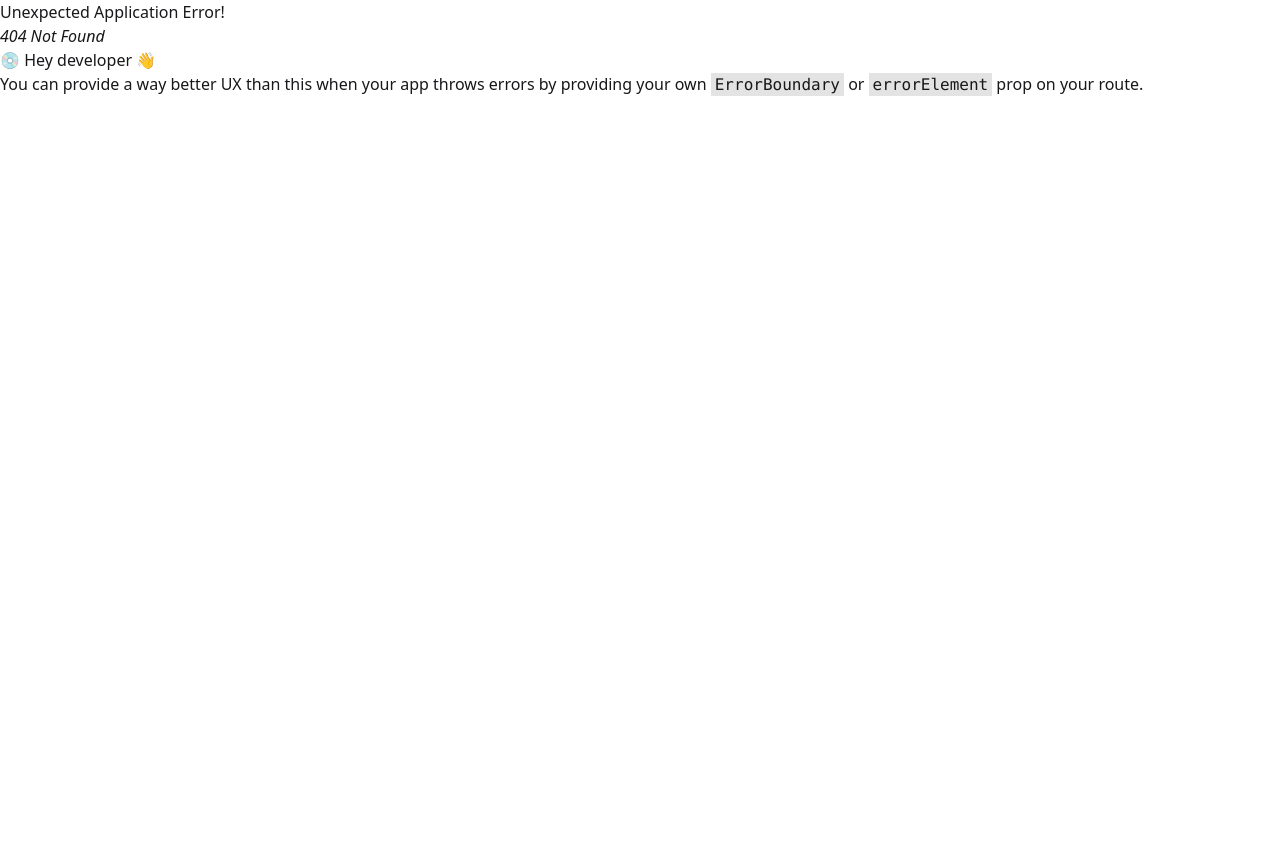
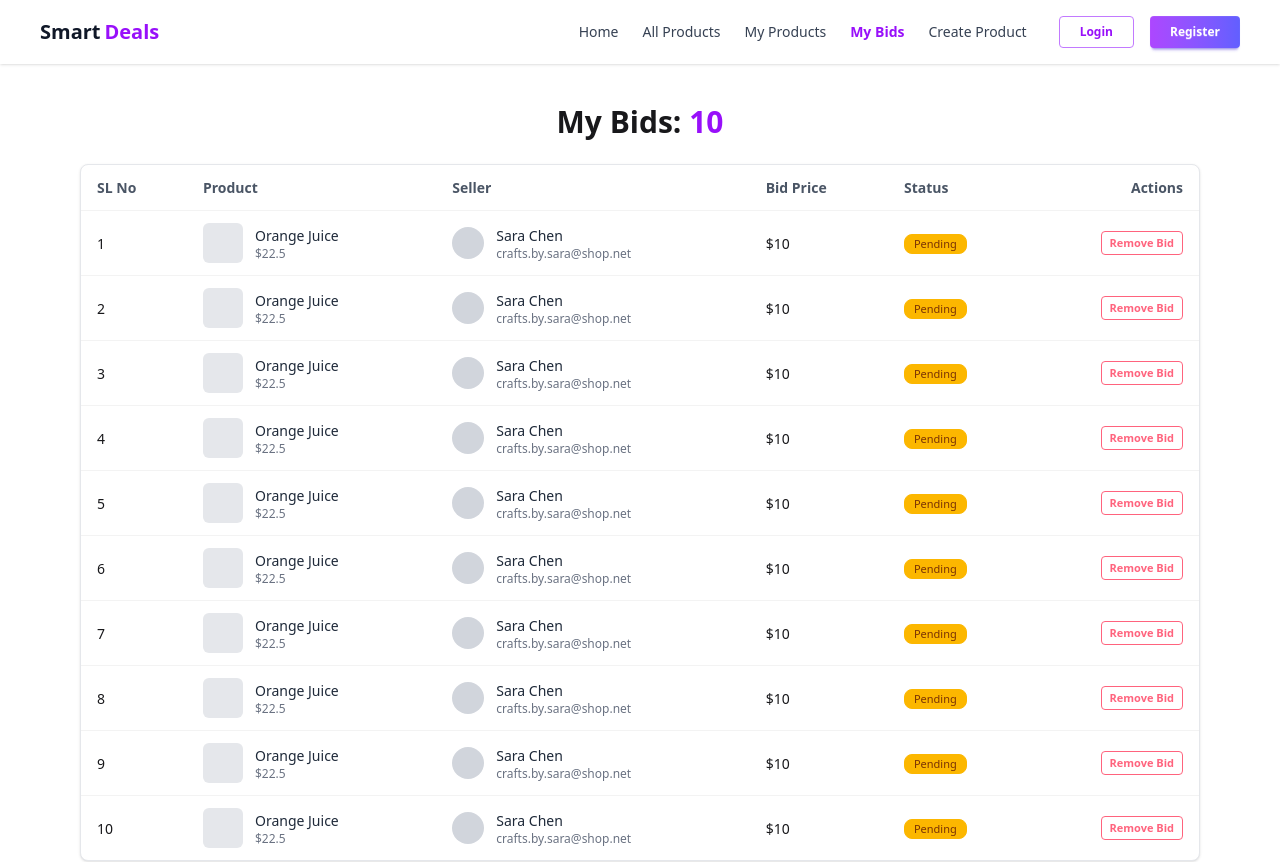
Before and after one commit to Zihan231/Smart-Deals, a React (Vite) app: page /my-bids in a window 1280 px wide. Before the commit this address had no page. Shown: the top 862 px of the page. Before the commit the page ends 800 px from the top, so only its background shows below. Built offline with nearby package versions, Linux system fonts and the light colour scheme.

Commit message:
My bids Done

```diff
--- a/src/components/MyBids/MyBids.jsx
+++ b/src/components/MyBids/MyBids.jsx
@@ -1,11 +1,94 @@
-import React from 'react';
+import React from "react";
 
 const MyBids = () => {
-    return (
-        <div>
+  // dummy data for design only
+  const bids = Array.from({ length: 10 }, (_, i) => ({
+    id: i + 1,
+    product: "Orange Juice",
+    price: "$10",
+    status: "Pending",
+    seller: {
+      name: "Sara Chen",
+      email: "crafts.by.sara@shop.net",
+    },
+  }));
 
+  return (
+    <section className="max-w-6xl mx-auto px-4 py-10">
+      {/* Heading */}
+      <h2 className="text-3xl font-bold text-center mb-6">
+        My Bids: <span className="text-purple-600">10</span>
+      </h2>
+
+      {/* Table */}
+      <div className="card bg-white shadow-sm border border-gray-200">
+        <div className="overflow-x-auto">
+          <table className="table">
+            <thead>
+              <tr className="text-gray-600">
+                <th>SL No</th>
+                <th>Product</th>
+                <th>Seller</th>
+                <th>Bid Price</th>
+                <th>Status</th>
+                <th className="text-right">Actions</th>
+              </tr>
+            </thead>
+
+            <tbody>
+              {bids.map((bid) => (
+                <tr key={bid.id} className="hover:bg-gray-50">
+                  <td>{bid.id}</td>
+
+                  {/* Product */}
+                  <td>
+                    <div className="flex items-center gap-3">
+                      <div className="w-10 h-10 bg-gray-200 rounded-md" />
+                      <div>
+                        <p className="font-medium text-gray-800">
+                          {bid.product}
+                        </p>
+                        <p className="text-xs text-gray-500">$22.5</p>
+                      </div>
+                    </div>
+                  </td>
+
+                  {/* Seller */}
+                  <td>
+                    <div className="flex items-center gap-3">
+                      <div className="w-8 h-8 bg-gray-300 rounded-full" />
+                      <div>
+                        <p className="font-medium text-gray-800">
+                          {bid.seller.name}
+                        </p>
+                        <p className="text-xs text-gray-500">
+                          {bid.seller.email}
+                        </p>
+                      </div>
+                    </div>
+                  </td>
+
+                  <td className="font-medium">{bid.price}</td>
+
+                  <td>
+                    <span className="badge badge-warning badge-sm text-[11px]">
+                      {bid.status}
+                    </span>
+                  </td>
+
+                  <td className="text-right">
+                    <button className="btn btn-xs btn-outline btn-error">
+                      Remove Bid
+                    </button>
+                  </td>
+                </tr>
+              ))}
+            </tbody>
+          </table>
         </div>
-    );
+      </div>
+    </section>
+  );
 };
 
 export default MyBids;
--- a/src/components/MyProducts/MyProducts.jsx
+++ b/src/components/MyProducts/MyProducts.jsx
@@ -1,11 +1,80 @@
-import React from 'react';
+import React from "react";
 
 const MyProducts = () => {
-    return (
-        <div>
+  // dummy rows just for layout/visuals
+  const rows = Array.from({ length: 10 }, (_, i) => ({
+    id: i + 1,
+    name: "Orange Juice",
+    category: "Beverage",
+    price: "$100",
+    status: "Pending",
+  }));
 
+  return (
+    <section className="max-w-6xl mx-auto px-4 py-10">
+      {/* Heading */}
+      <h2 className="text-3xl font-bold text-center mb-6">
+        My Products: <span className="text-purple-600">10</span>
+      </h2>
+
+      {/* Table Card */}
+      <div className="card bg-white shadow-sm border border-gray-200">
+        <div className="overflow-x-auto">
+          <table className="table">
+            {/* head */}
+            <thead>
+              <tr className="text-gray-600">
+                <th>SL No</th>
+                <th>Image</th>
+                <th>Product Name</th>
+                <th>Category</th>
+                <th>Price</th>
+                <th>Status</th>
+                <th className="text-right">Actions</th>
+              </tr>
+            </thead>
+
+            <tbody>
+              {rows.map((r) => (
+                <tr key={r.id} className="hover:bg-gray-50">
+                  <td className="w-16">{r.id}</td>
+
+                  {/* image placeholder */}
+                  <td className="w-24">
+                    <div className="h-8 w-12 rounded bg-gray-200" />
+                  </td>
+
+                  <td className="min-w-[180px]">{r.name}</td>
+                  <td>{r.category}</td>
+                  <td className="font-medium">{r.price}</td>
+
+                  <td>
+                    <span className="badge badge-warning badge-sm text-[11px]">
+                      {r.status}
+                    </span>
+                  </td>
+
+                  <td className="text-right">
+                    <div className="flex justify-end gap-2">
+                      <button className="btn btn-xs btn-outline btn-info">
+                        Edit
+                      </button>
+                      <button className="btn btn-xs btn-outline btn-error">
+                        Delete
+                      </button>
+                      <button className="btn btn-xs btn-outline btn-success">
+                        Make Sold
+                      </button>
+                    </div>
+                  </td>
+                </tr>
+              ))}
+            </tbody>
+          </table>
         </div>
-    );
+      </div>
+    </section>
+  );
 };
 
 export default MyProducts;
--- a/src/routes/router.jsx
+++ b/src/routes/router.jsx
@@ -5,6 +5,7 @@ import Login from "../components/Login/Login";
 import Register from "../components/Register/Register";
 import AllProduct from "../components/AllProduct/AllProduct";
 import MyProducts from "../components/MyProducts/MyProducts";
+import MyBids from "../components/MyBids/MyBids";
 
 const router = createBrowserRouter([
     {
@@ -30,6 +31,10 @@ const router = createBrowserRouter([
             {
                 path: 'my-products',
                 Component: MyProducts
+            },
+            {
+                path: 'my-bids',
+                Component: MyBids
             }
         ]
     }
```
